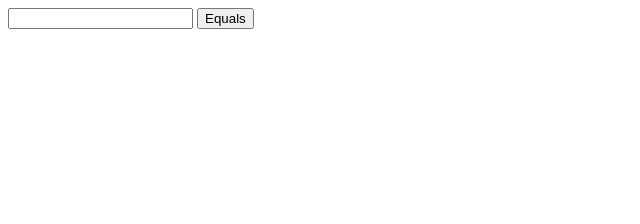
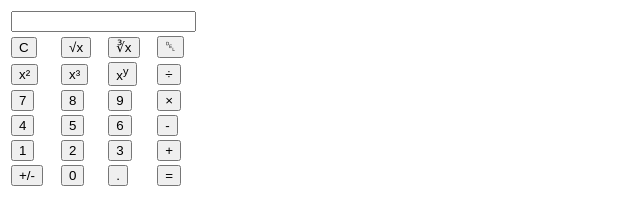
Before and after one commit to jordanccox/scientific-calculator, a plain HTML site: page index.html in a window 1280 px wide. Shown: the whole page, without its empty margins (0-640 px from the left). Drawn offline with Linux system fonts and the light colour scheme.

Commit message:
Begin work on calculator UI

```diff
--- a/index.html
+++ b/index.html
@@ -11,8 +11,54 @@
 </head>
 
 <body>
-    <input type="text" id="input" />
-    <input type="submit" value="Equals" id="equals"/>
+    <div class="calculator">
+        <table>
+            <thead>
+                <tr>
+                    <th colspan="4"><input type="text" id="input" /></th>
+                </tr>
+            </thead>
+            <tbody>
+                <tr>
+                    <td><button>C</button></td>
+                    <td><button>&radic;x</button></td>
+                    <td><button>&#8731;x</button></td>
+                    <td><button>&#9249;</button></td>
+                </tr>
+                <tr>
+                    <td><button>x&sup2;</button></td>
+                    <td><button>x&sup3;</button></td>
+                    <td><button>x<sup>y</sup></button></td>
+                    <td><button>&divide;</button></td>
+                </tr>
+                <tr>
+                    <td><button>7</button></td>
+                    <td><button>8</button></td>
+                    <td><button>9</button> </td>
+                    <td><button>&times;</button></td>
+                </tr>
+                <tr>
+                    <td><button>4</button></td>
+                    <td><button>5</button></td>
+                    <td><button>6</button></td>
+                    <td><button>-</button></td>
+                </tr>
+                <tr>
+                    <td><button>1</button></td>
+                    <td><button>2</button></td>
+                    <td><button>3</button></td>
+                    <td><button>+</button></td>
+                </tr>
+                <tr>
+                    <td><button>+/-</button></td>
+                    <td><button>0</button></td>
+                    <td><button>.</button></td>
+                    <td><button id="equals">=</button><!--<input type="submit" value="=" id="equals"/>--></td>
+                </tr>
+            </tbody>
+        </table>
+
+    </div>
     <script src="script.js" type="text/JavaScript" defer></script>
 </body>
 
```
